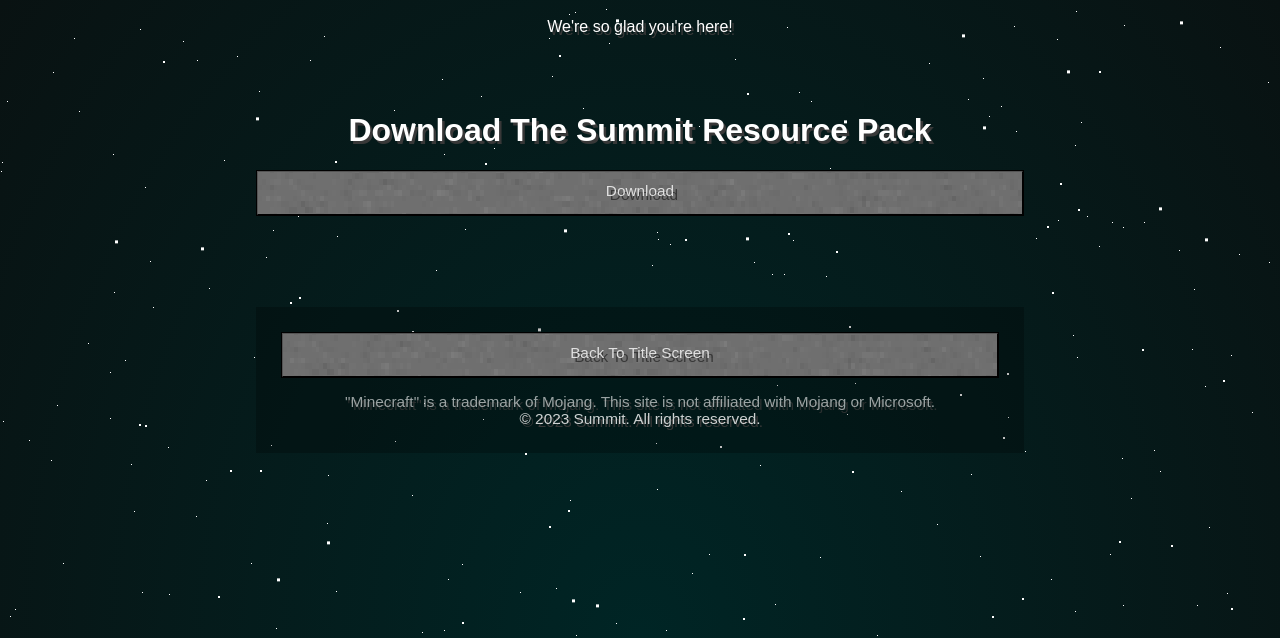
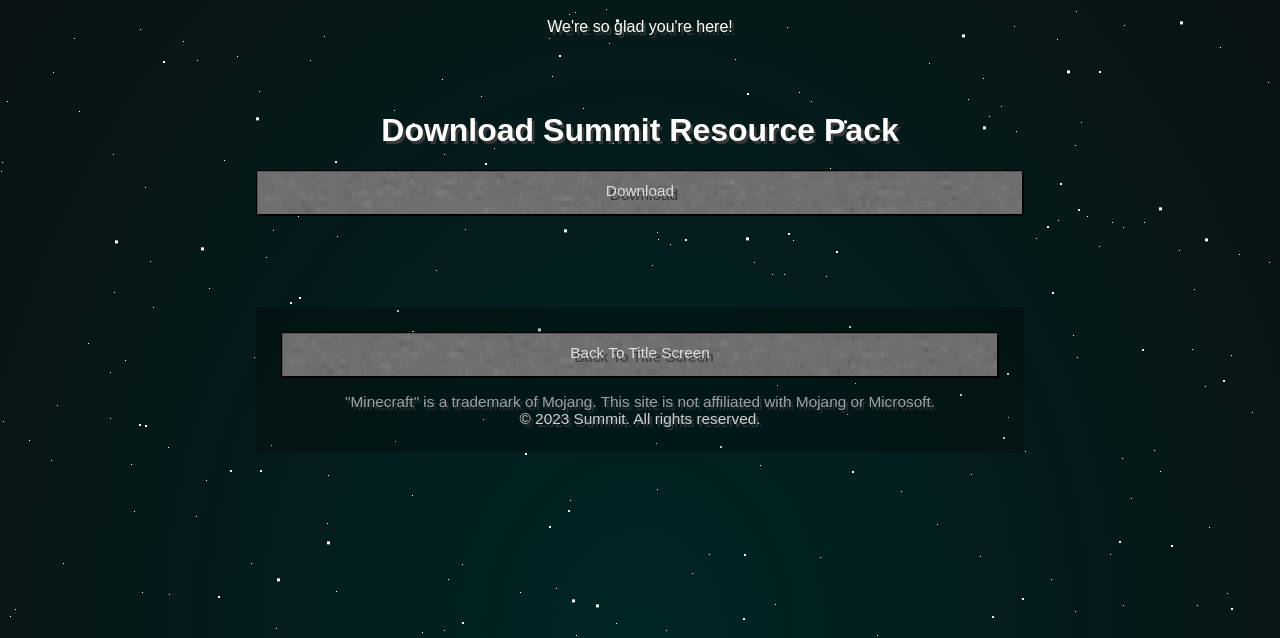
Before and after one commit to SteakTheStake/SummitWebsite, a React app: page pages/vault.html in a window 1280 px wide. Shown: the part 162-800 px from the top of the page. Built offline with nearby package versions, Linux system fonts and the light colour scheme; a script that the page names is missing; a web font is replaced by a local one.

Commit message:
Update vault.html

```diff
--- a/pages/vault.html
+++ b/pages/vault.html
@@ -47,7 +47,7 @@
       <source src="content/sounds/click.ogg" type="audio/ogg">
     </audio>
     <div>
-      <h1 class="titletxt">Download The Summit Resource Pack</h1>
+      <h1 class="titletxt">Download Summit Resource Pack</h1>
       <button data-sound="click.ogg" class="button singleplayer soundButton" id="click6" onclick="setupClickEvent()">Download</button>
     </div>
   </section>
```
